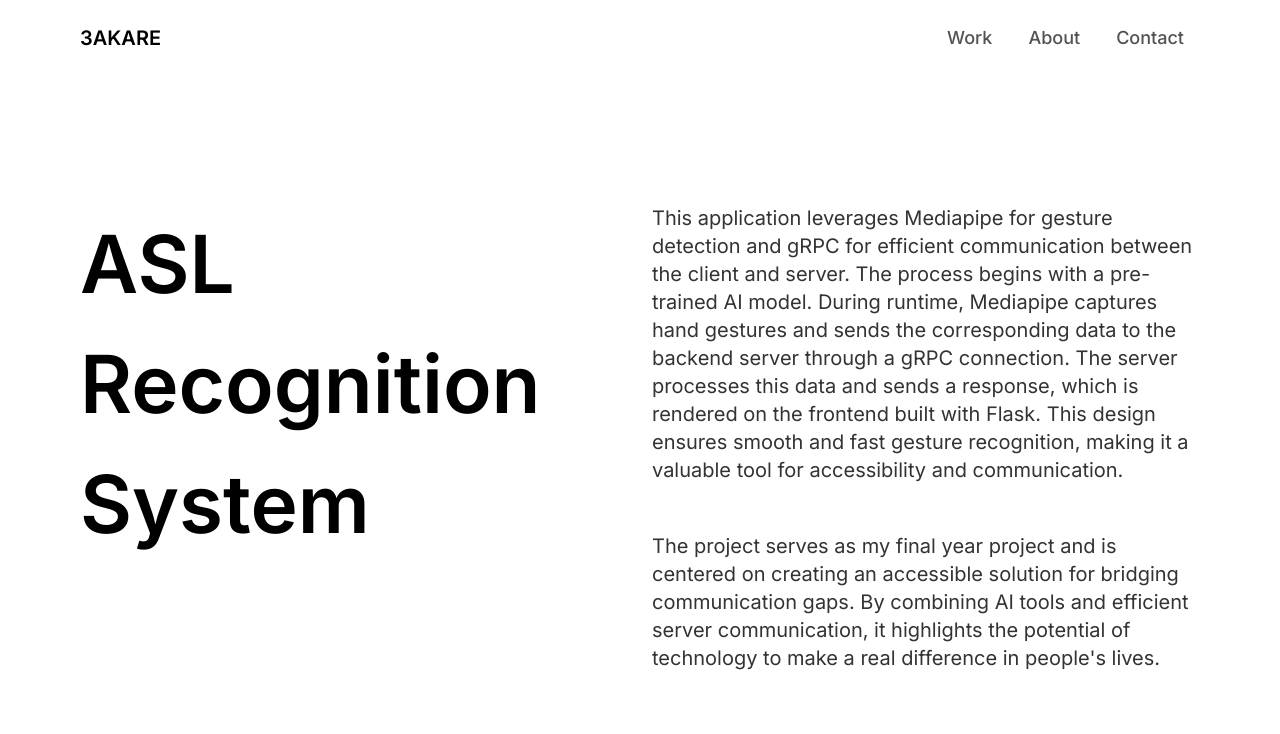
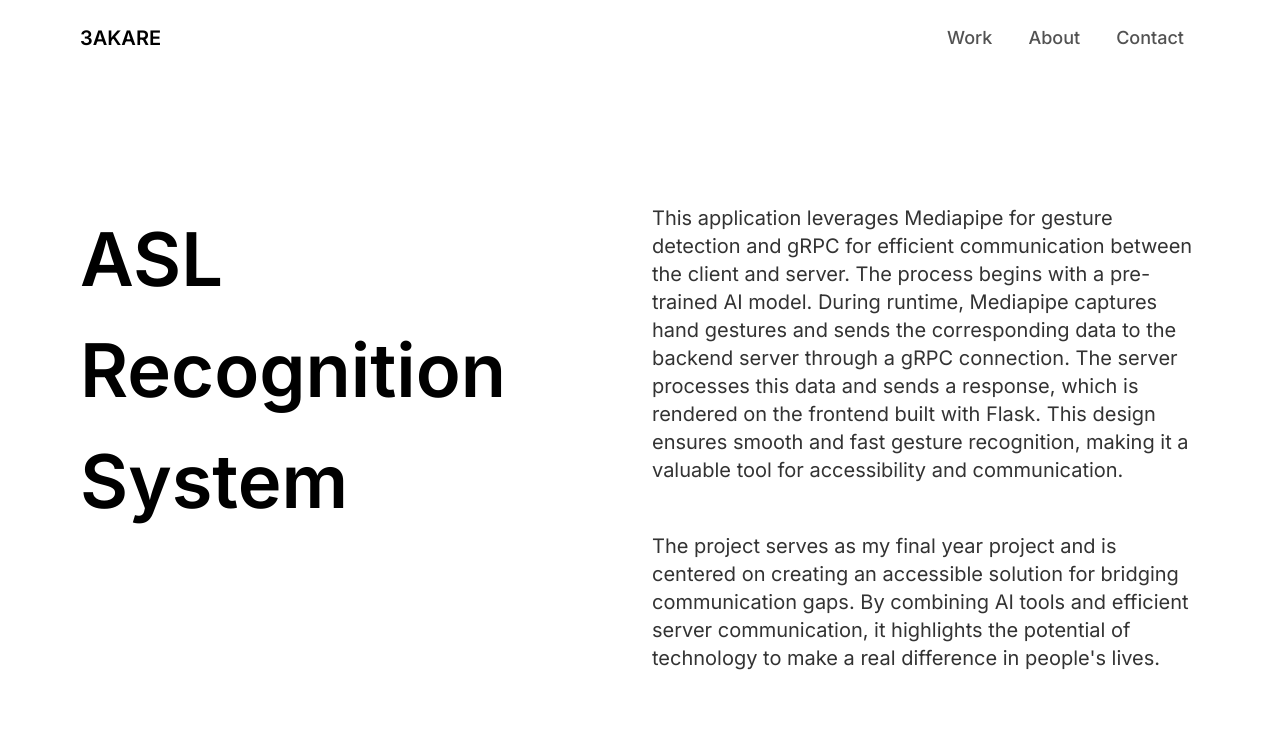
Before and after one commit to 3akare/portfolio, a Next.js app: page /projects/0 in a window 1280 px wide. Shown: the top 734 px of the page. Built offline with nearby package versions, Linux system fonts and the light colour scheme.

Commit message:
fix: adjust projects title font-size

```diff
--- a/src/app/projects/[id]/page.tsx
+++ b/src/app/projects/[id]/page.tsx
@@ -32,7 +32,7 @@ export default async function Projects({ params }:{params: Promise<{ id: string
             <section
                 className="container flex flex-col gap-12 md:gap-16 mt-[4.75rem] mx-auto max-w-[90rem] py-[80px] px-[40px] md:px-[64px] lg:py-[128px] lg:px-[80px]">
                 <div className={"grid grid-cols-1 md:grid-cols-2 gap-x-6"}>
-                    <h2 className="text-[42px] md:text-[74px] lg:text-[80px] font-semibold mb-8">{projects[id].name}</h2>
+                    <h2 className="text-[42px] md:text-[54px] lg:text-[74px] font-semibold mb-8">{projects[id].name}</h2>
                     <div className={"flex flex-col gap-12 text-lg md:text-xl"}>
                         {projects[id].data.paragraphs && projects[id].data.paragraphs.map((paragraph: string, i) => {
                             return (
```
